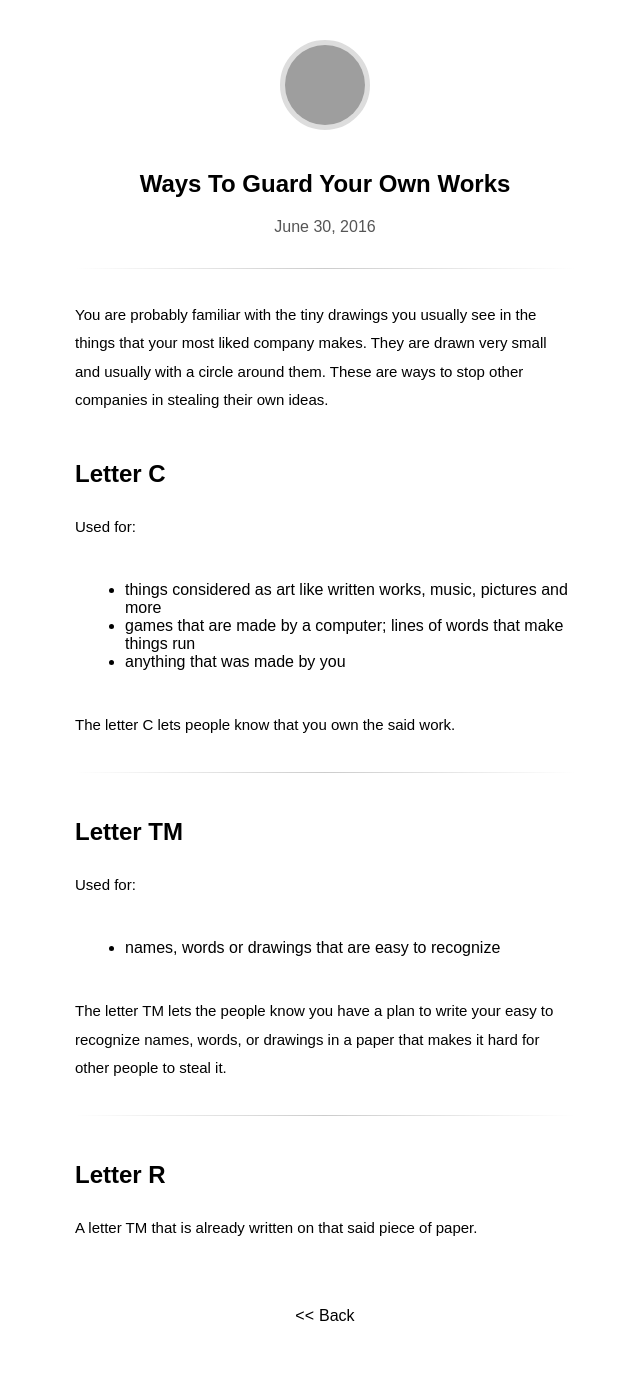
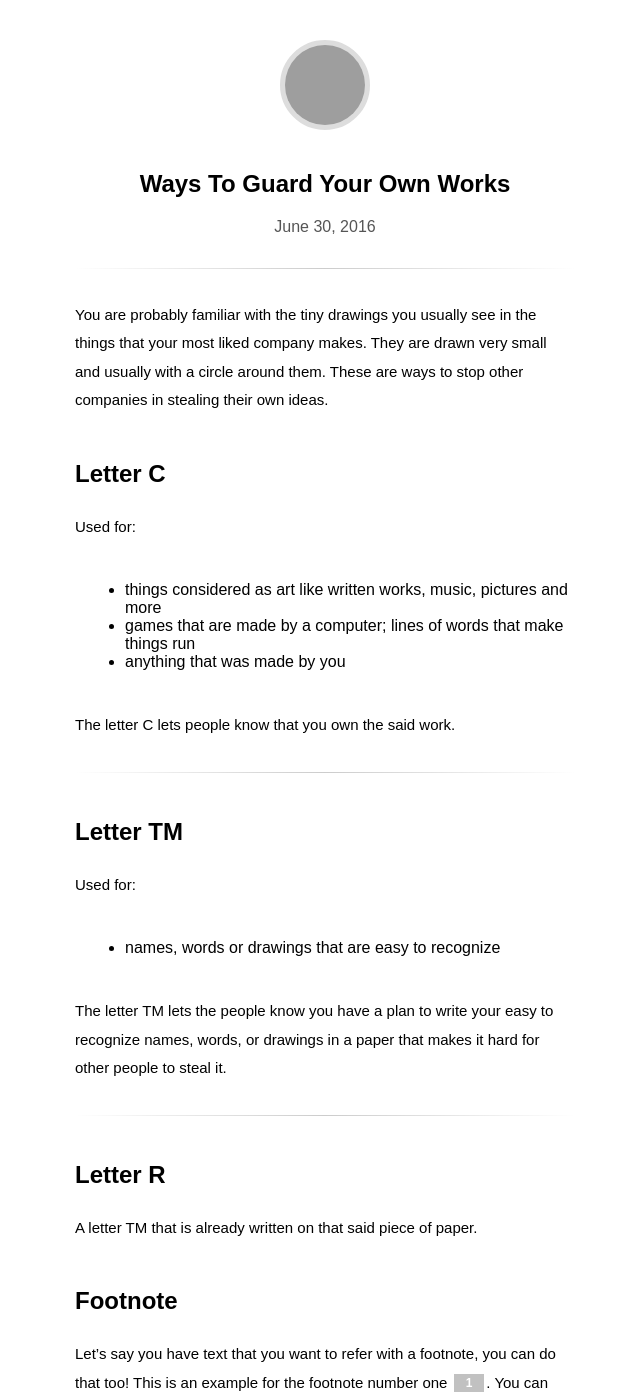
Before and after one commit to migzpogi/migzpogi.github.io, a Jekyll site: the page built from _posts/2016-06-30-ctmr.md, in a window 1280 px wide. Shown: the top 1400 px of the page, without its empty margins (315-955 px from the left). Built offline with Jekyll 4.4.1, drawn with Linux system fonts in a browser that asks for light colours; some web fonts are replaced; before the commit the page ends 1370 px from its top, so only the background shows below that; some of the changed text lies outside the part shown; grey boxes are pictures that could not be loaded.

```diff
--- a/_posts/2016-06-30-ctmr.md
+++ b/_posts/2016-06-30-ctmr.md
@@ -32,3 +32,13 @@ The letter TM lets the people know you have a plan to write your easy to recogni
 ## Letter R
 
 A letter TM that is already written on that said piece of paper.
+
+## Footnote
+
+Let's say you have text that you want to refer with a footnote, you can do that too! This is an example for the footnote number one [^1]. You can even add more footnotes, with link! [^2]
+
+![Minion](http://octodex.github.com/images/minion.png)
+
+[^1]: Footnote number one yeah baby!
+
+[^2]: A footnote you can link to - [click here!](#)
```
